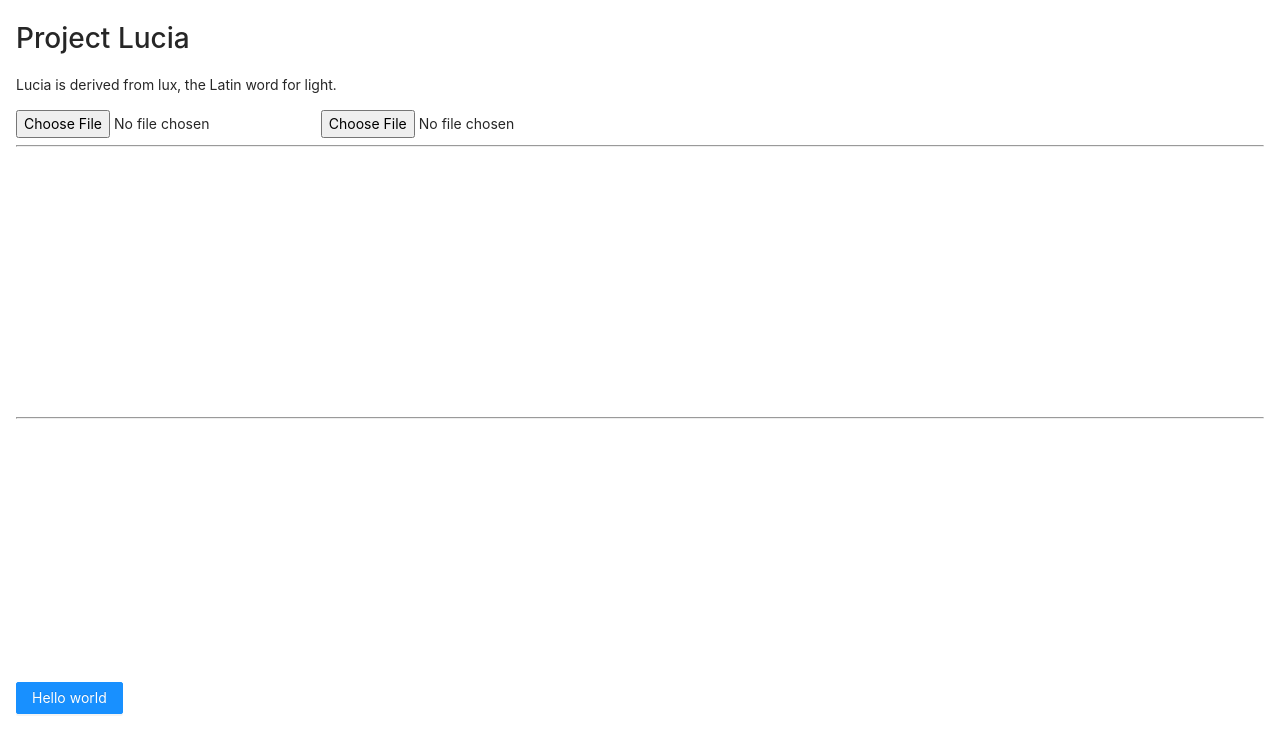
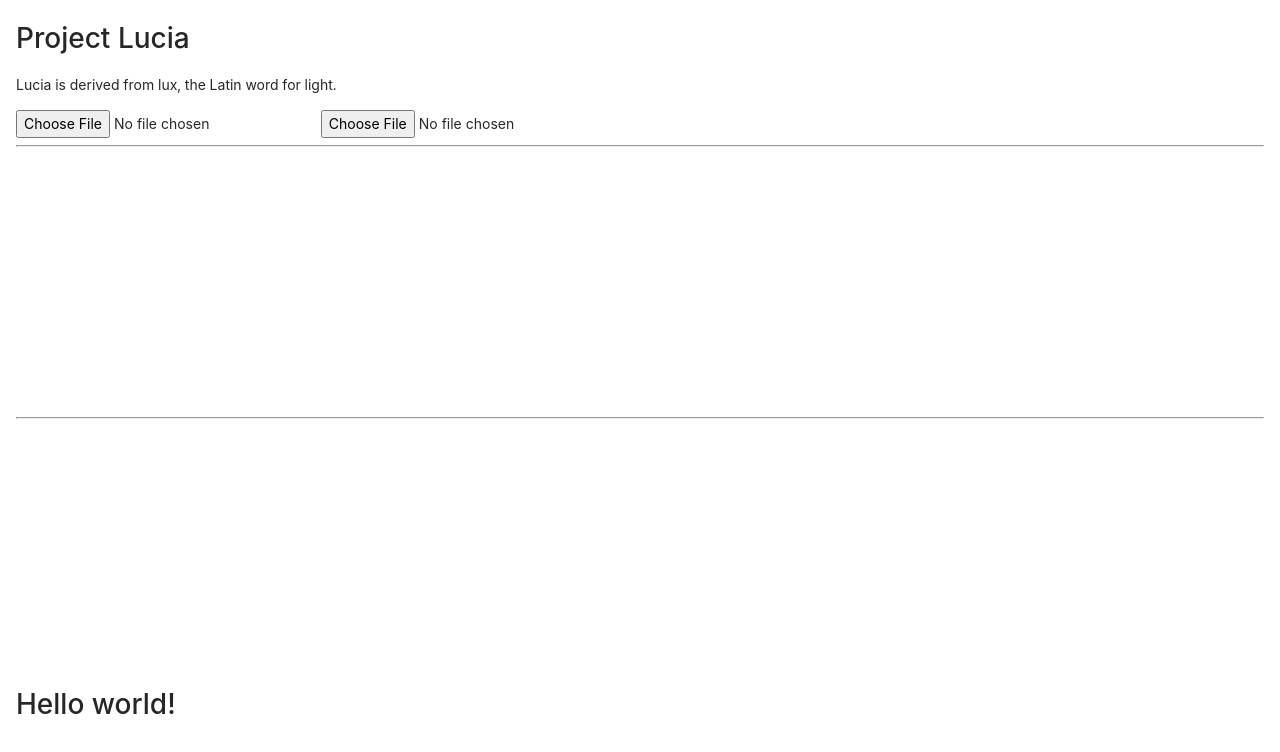
Before and after one commit to tylerlong/lucia, a React app: page / in a window 1280 px wide. Shown: the top 752 px of the page. Built offline with nearby package versions, Linux system fonts and the light colour scheme.

Commit message:
Create main.tsx

```diff
--- a/src/index.tsx
+++ b/src/index.tsx
@@ -2,8 +2,9 @@
 
 import ReactDOM from 'react-dom';
 import React from 'react';
-import {Button} from 'antd';
+
+import App from './main';
 
 const container = document.createElement('div');
 document.body.appendChild(container);
-ReactDOM.render(<Button type="primary">Hello world</Button>, container);
+ReactDOM.render(<App />, container);
--- /dev/null
+++ b/src/main.tsx
@@ -0,0 +1,9 @@
+import React from 'react';
+
+class App extends React.Component {
+  render() {
+    return <h1>Hello world!</h1>
+  }
+}
+
+export default App;
```
